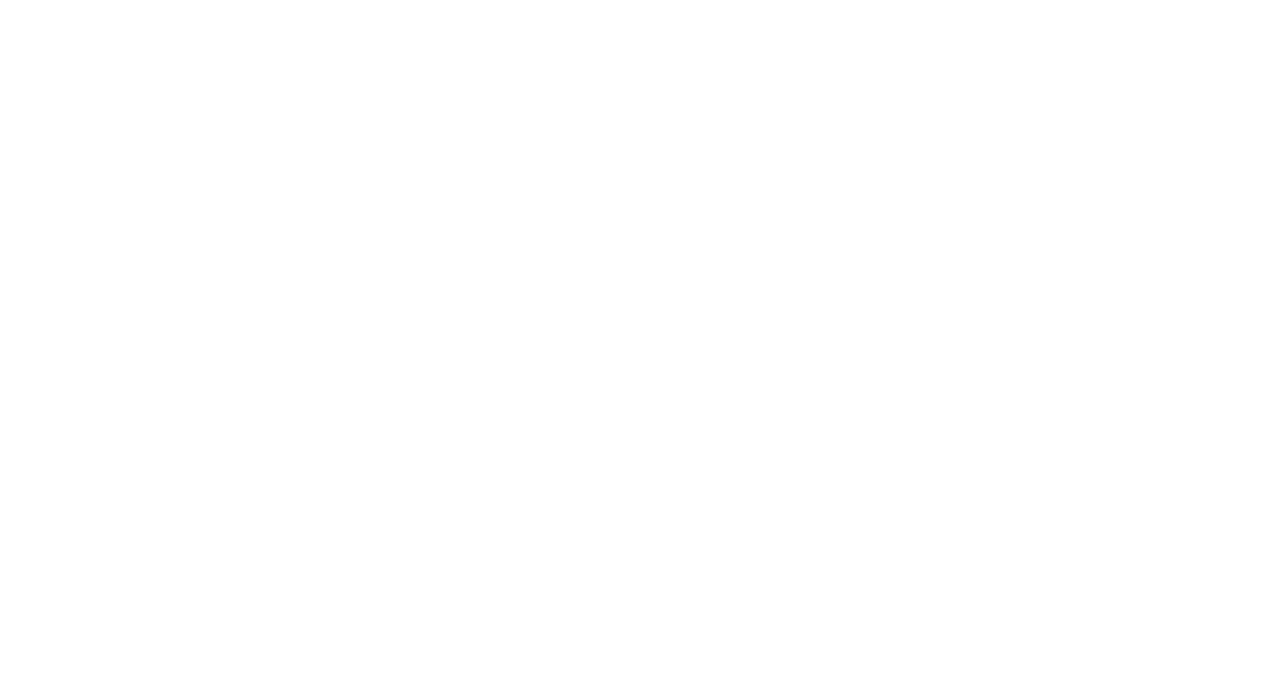
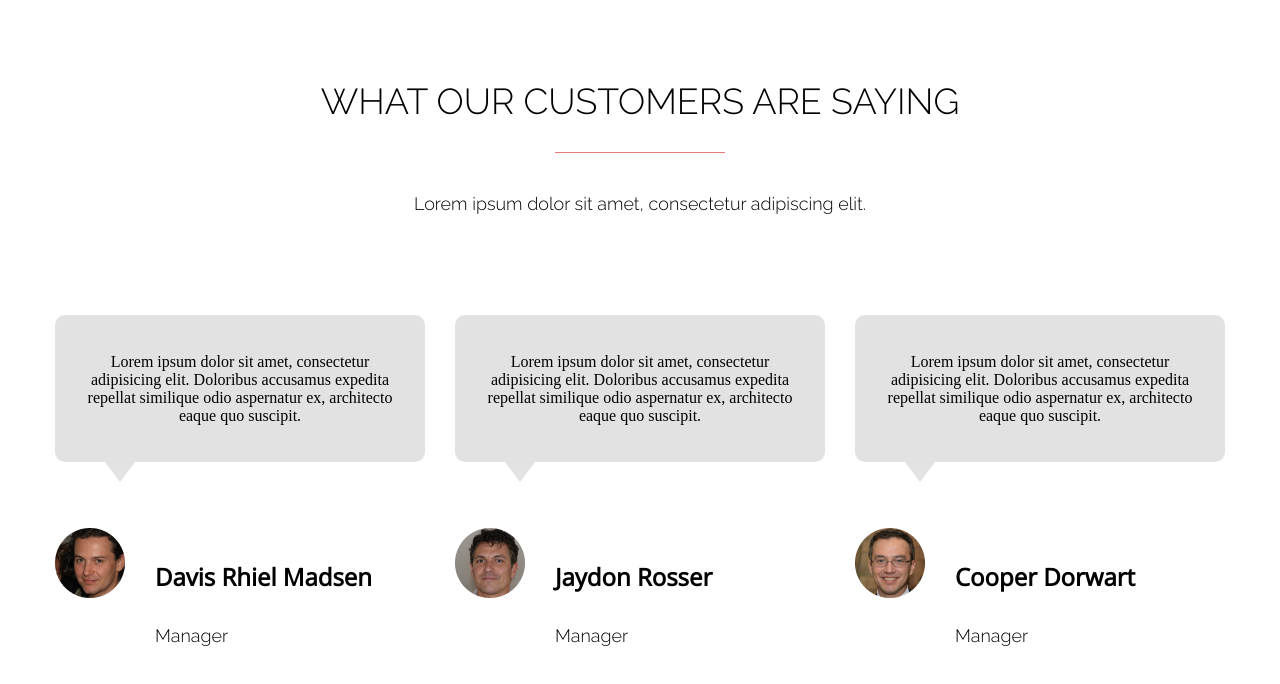
Before and after one commit to dromomania/hw-6, a plain HTML site: page index.html in a window 1280 px wide. Drawn offline with nearby package versions, Linux system fonts and the light colour scheme.

Commit message:
feat(hw-6):add solution

```diff
--- a/index.html
+++ b/index.html
@@ -1,13 +1,86 @@
 <!DOCTYPE html>
 <html lang="en">
+
 <head>
   <meta charset="UTF-8">
   <meta http-equiv="X-UA-Compatible" content="IE=edge">
   <meta name="viewport" content="width=device-width, initial-scale=1.0">
+  <link rel="preconnect" href="https://fonts.googleapis.com">
+  <link rel="preconnect" href="https://fonts.gstatic.com" crossorigin>
+  <link rel="preconnect" href="https://fonts.googleapis.com">
+  <link rel="preconnect" href="https://fonts.gstatic.com" crossorigin>
+  <link href="https://fonts.googleapis.com/css2?family=Open+Sans&display=swap" rel="stylesheet">
+  <link href="https://fonts.googleapis.com/css2?family=Raleway:wght@200;300&display=swap" rel="stylesheet">
   <link rel="stylesheet" href="style.css">
   <title>Document</title>
 </head>
+
 <body>
+  <div class="section">
+    <div class="container">
+      <div class="promo">
+        <h2>what our customers are saying</h2>
+        <div class="div separator"></div>
+        <p class="subtitle">Lorem ipsum dolor sit amet, consectetur adipiscing elit.</p>
+      </div>
+
+      <div class="row">
+        <div class="column">
+          <div class="text-info">Lorem ipsum dolor sit amet,
+            consectetur adipisicing elit. Doloribus
+            accusamus expedita repellat similique
+            odio aspernatur ex, architecto eaque
+            quo suscipit.</div>
+          <div class="user">
+            <div class="user-image">
+              <img src="/images/Davis.png" alt="Customer avatar">
+            </div>
+            <div class="user-info">
+              <h4>Davis Rhiel Madsen</h4>
+              <p>Manager</p>
+            </div>
+          </div>
+        </div>
+
+        <div class="column">
+          <div class="text-info">Lorem ipsum dolor sit amet,
+            consectetur adipisicing elit. Doloribus
+            accusamus expedita repellat similique
+            odio aspernatur ex, architecto eaque
+            quo suscipit.</div>
+          <div class="user">
+            <div class="user-image">
+              <img src="/images/Jaydon.png" alt="Customer avatar">
+            </div>
+            <div class="user-info">
+              <h4>Jaydon Rosser</h4>
+              <p>Manager</p>
+            </div>
+          </div>
+        </div>
+
+        <div class="column">
+          <div class="text-info">Lorem ipsum dolor sit amet,
+            consectetur adipisicing elit. Doloribus
+            accusamus expedita repellat similique
+            odio aspernatur ex, architecto eaque
+            quo suscipit.</div>
+
+          <div class="user">
+            <div class="user-image">
+              <img src="/images/Cooper.png" alt="Customer avatar">
+            </div>
+            <div class="user-info">
+              <h4>Cooper Dorwart</h4>
+              <p>Manager</p>
+            </div>
+          </div>
+        </div>
+
+      </div>
+    </div>
+  </div>
 
 </body>
+
 </html>
--- a/style.css
+++ b/style.css
@@ -0,0 +1,85 @@
+* {
+  box-sizing: border-box;
+}
+
+.container {
+  max-width: 1170px;
+  margin: 50px auto;
+}
+
+.promo {
+  display: flex;
+  flex-direction: column;
+}
+
+.separator {
+  height: 1px;
+  width: 170px;
+  margin: 0 auto;
+  background-color: #EC7979;
+}
+
+h2 {
+  font-family: 'Raleway', sans-serif;
+  font-size: 36px;
+  font-weight: 400;
+  text-transform: uppercase;
+  text-align: center;
+}
+
+.subtitle {
+  font-family: 'Raleway', sans-serif;
+  font-size: 18px;
+  font-weight: 400;
+  text-align: center;
+  margin-top: 40px;
+}
+
+.row {
+  display: flex;
+  justify-content: space-between;
+  gap: 30px;
+  margin-top: 83px;
+}
+
+.text-info {
+  width: 370px;
+  padding: 38px 25px 37px;
+  background-color: #E2E2E2;
+  border-radius: 10px;
+  text-align: center;
+}
+
+.column::after {
+  content: "";
+  position: absolute;
+  margin-top: -202px;
+  margin-left: 50px;
+  width: 0;
+  height: 0;
+  border-left: 15px solid transparent;
+  border-right: 15px solid transparent;
+  border-top: 20px solid #E2E2E2;
+}
+
+.user {
+  display: flex;
+  width: 370px;
+  justify-content: flex-start;
+  margin-top: 66px;
+}
+
+.user-info {
+  text-align: left;
+  margin-left: 30px;
+  font-family: 'Raleway', sans-serif;
+  font-weight: 400;
+  font-size: 18px;
+
+}
+
+.user-info h4 {
+  font-family: 'Open Sans', sans-serif;
+  font-size: 24px;
+  font-weight: 700;
+}
```
Also changed, not shown: images/Cooper.png (added), images/Davis.png (added), images/Jaydon.png (added).
